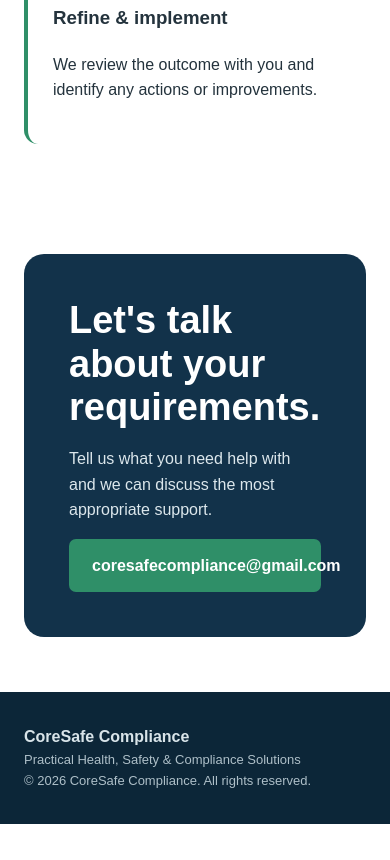
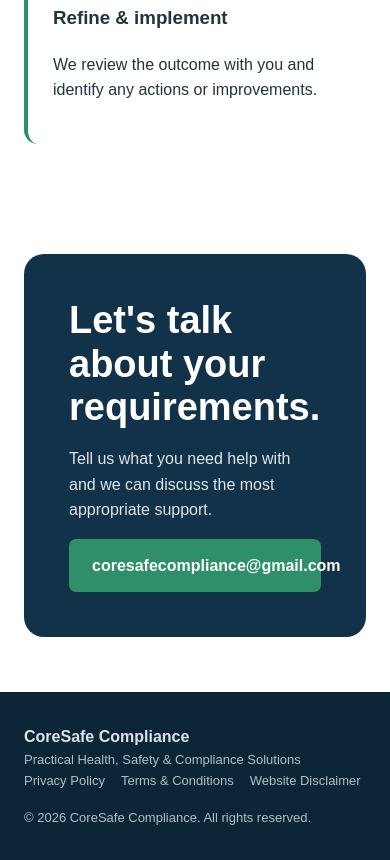
Before and after one commit to Coresafecompliance/coresafecompliance.github.io, a plain HTML site: page index.html in a window 390 px wide. Shown: the part 4568-5428 px from the top of the page. Before the commit the page ends 5392 px from the top, so only its background shows below. Drawn offline with Linux system fonts and the light colour scheme.

Commit message:
Add files via upload

```diff
--- a/index.html
+++ b/index.html
@@ -38,6 +38,7 @@ section{padding:75px 0} section.alt{background:var(--light)}
 .cta h2{color:#fff}.cta p{color:#dce7ec}
 footer{background:#0c2638;color:#d9e4e9;padding:32px 0}.foot{display:flex;justify-content:space-between;gap:20px;align-items:center}.small{font-size:13px;color:#aebfc8}
 @media(max-width:800px){nav{display:none}.hero-grid,.cards,.process{grid-template-columns:1fr}.hero{padding:65px 0}.btn{display:block;text-align:center;margin:10px 0 0}.btn.secondary{margin-left:0}section{padding:55px 0}.foot{display:block}}
+.footer-links{display:flex;gap:16px;flex-wrap:wrap;justify-content:flex-end;align-items:center}.footer-links a{color:inherit;text-decoration:none}.footer-links a:hover{text-decoration:underline}@media(max-width:700px){.footer-links{justify-content:flex-start}}
 </style>
 </head>
 <body>
@@ -120,7 +121,7 @@ footer{background:#0c2638;color:#d9e4e9;padding:32px 0}.foot{display:flex;justif
 
 <footer><div class="wrap foot">
 <div><strong>CoreSafe Compliance</strong><div class="small">Practical Health, Safety & Compliance Solutions</div></div>
-<div class="small">© 2026 CoreSafe Compliance. All rights reserved.</div>
+<div class="small footer-links"><a href="privacy-policy.html">Privacy Policy</a><a href="terms-and-conditions.html">Terms &amp; Conditions</a><a href="website-disclaimer.html">Website Disclaimer</a><span>© 2026 CoreSafe Compliance. All rights reserved.</span></div>
 </div></footer>
 </body>
 </html>
```
